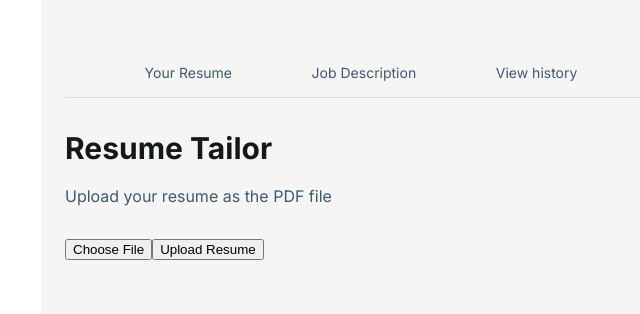
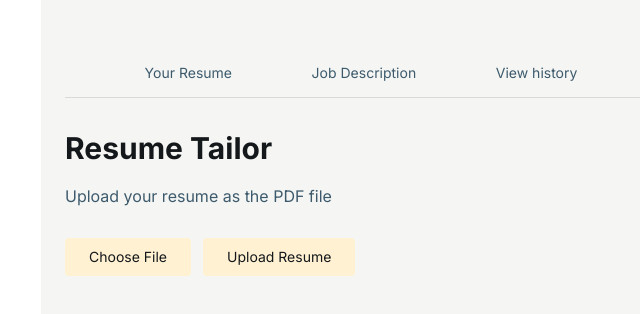
Before and after one commit to gianghiio/job-tracker, a Next.js app: page /resume in a window 1280 px wide. Shown: the top 314 px of the page, without its empty margins (279-919 px from the left). Built offline with nearby package versions, Linux system fonts and the light colour scheme.

Commit message:
Style resume UI page

```diff
--- a/src/app/globals.css
+++ b/src/app/globals.css
@@ -259,3 +259,24 @@ body {
   max-width: 640px;
   width: 100%;
 }
+
+.upload-btn {
+  font-family: var(--font-inter);
+  font-size: 0.875rem;
+  background-color: #FFF1D1;
+  color: #14181B;
+  border: none;
+  border-radius: 4px;
+  padding: 0.65rem 1.5rem;
+  cursor: pointer;
+  margin-right: 0.75rem;
+}
+
+.upload-btn:hover {
+  background-color: #FF9100;
+}
+
+.upload-btn:disabled {
+  background-color: #D8DBD6;
+  cursor: not-allowed;
+}
```
